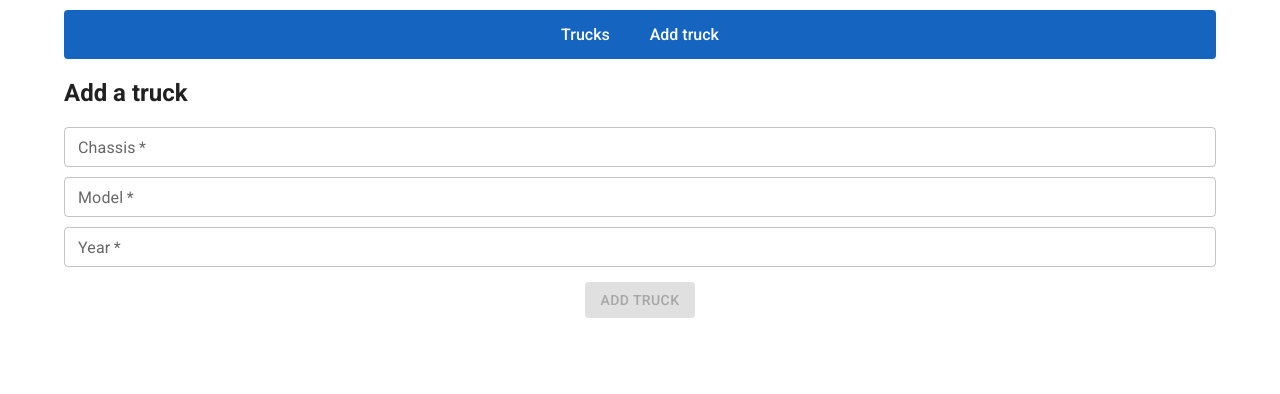
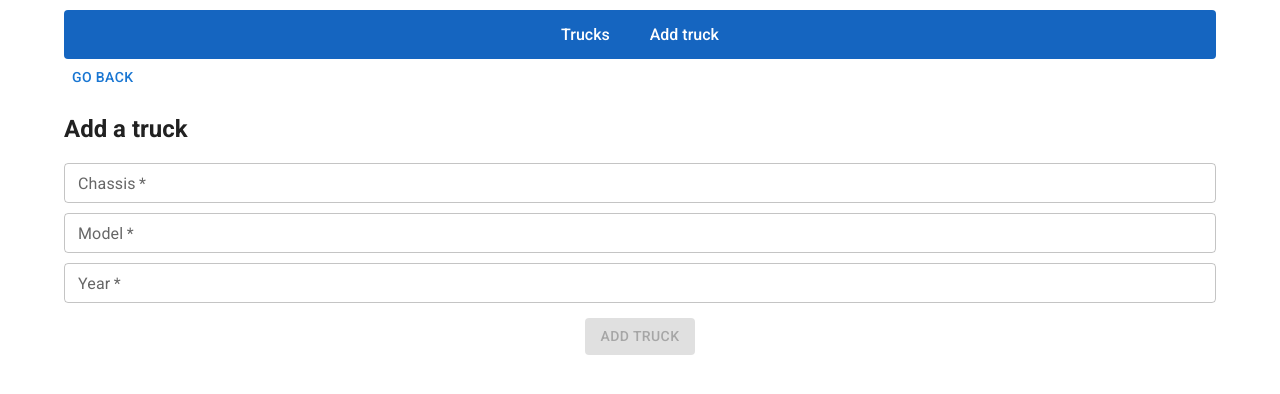
Before and after one commit to anasofiamelo/trimble-take-home-assignment, a React (Vite) app in the folder frontend/: page /add-truck in a window 1280 px wide. Shown: the top 394 px of the page. Built offline with nearby package versions, Linux system fonts and the light colour scheme.

Commit message:
feat(frontend): add GoBack component in TruckDetails, AddLastLocation and TruckForm components

```diff
--- a/frontend/src/components/TruckDetails/AddLastLocation/index.tsx
+++ b/frontend/src/components/TruckDetails/AddLastLocation/index.tsx
@@ -6,6 +6,7 @@ import TruckService from '../../../services/TruckService'
 import useAlert from '../../..//hooks/useAlert'
 
 import { Truck } from '../../../interfaces/Truck'
+import GoBack from '../../GoBack'
 
 type LoaderData = {
   truck?: Truck
@@ -41,6 +42,7 @@ function AddLastLocation() {
 
   return (
     <div>
+      <GoBack />
       <h2>Add last location to {data.truck?.model} vehicle</h2>
       <form
         style={{
--- a/frontend/src/components/TruckDetails/index.tsx
+++ b/frontend/src/components/TruckDetails/index.tsx
@@ -13,6 +13,7 @@ import useAlert from '../../hooks/useAlert'
 import { Truck } from '../../interfaces/Truck'
 
 import Map from './Map'
+import GoBack from '../GoBack'
 
 type LoaderData = {
   truck?: Truck
@@ -37,6 +38,7 @@ function TruckDetails() {
 
   return (
     <div>
+      <GoBack />
       <Stack direction="row" justifyContent="space-between" alignItems="center">
         <h2>Truck</h2>
 
--- a/frontend/src/components/TruckForm/index.tsx
+++ b/frontend/src/components/TruckForm/index.tsx
@@ -5,6 +5,7 @@ import { AxiosError } from 'axios'
 import TruckService from '../../services/TruckService'
 import useAlert from '../../hooks/useAlert'
 import { status } from '../../constants/httpStatusCode'
+import GoBack from '../GoBack'
 
 function TruckForm() {
   const [chassis, setChassis] = useState<string>('')
@@ -41,6 +42,7 @@ function TruckForm() {
 
   return (
     <div>
+      <GoBack />
       <h2>Add a truck</h2>
       <form
         style={{
```
